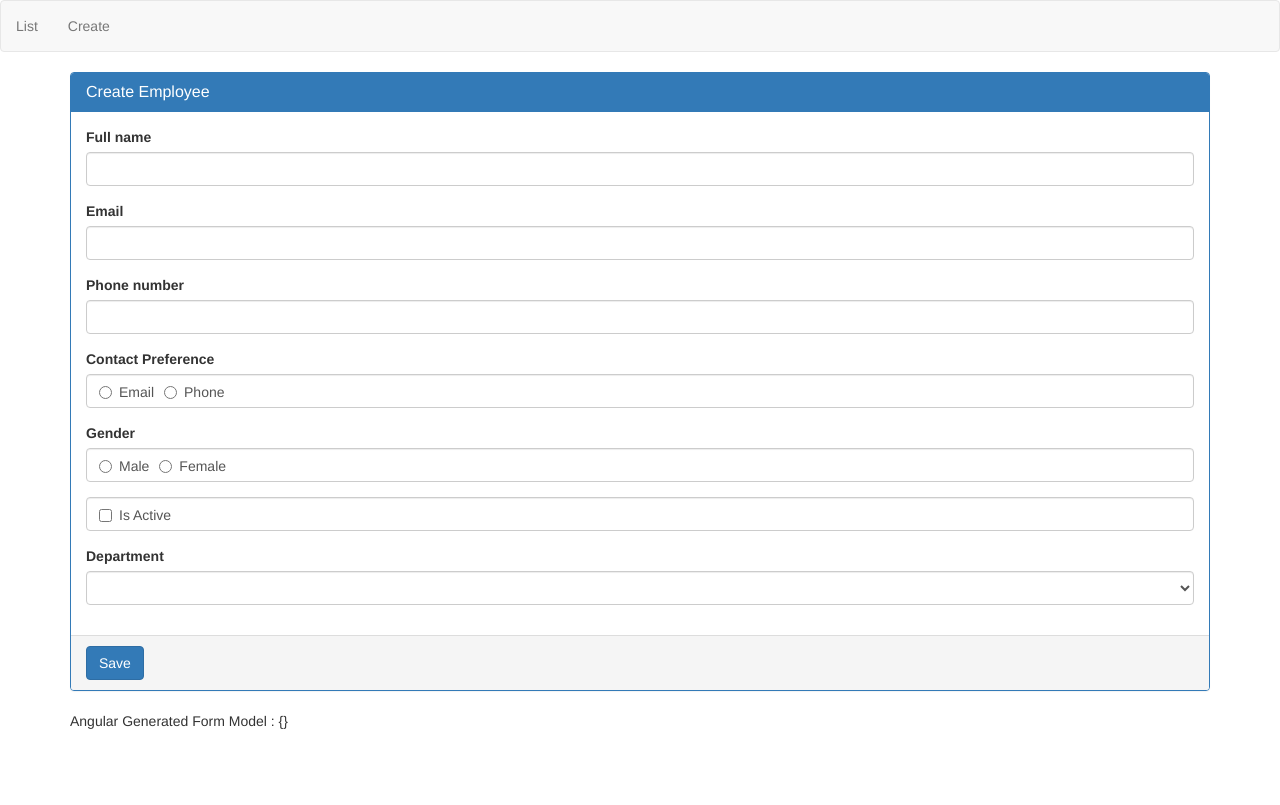
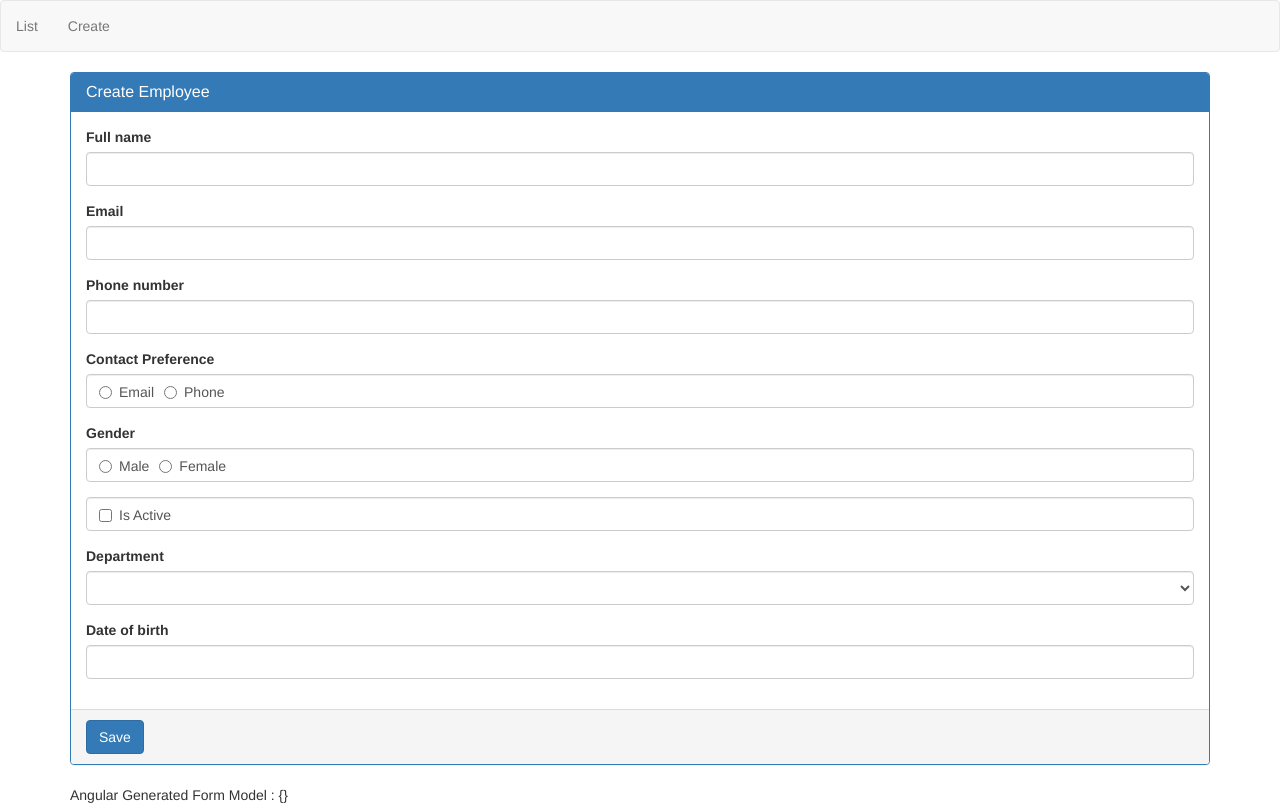
Before and after one commit to Finixzz/Angular-Crud, an Angular app in the folder web-app/: page /create in a window 1280 px wide. Built offline with nearby package versions, Linux system fonts and the light colour scheme.

Commit message:
Added date of birth input field

```diff
--- a/web-app/src/app/employees/create-employee/create-employee.component.html
+++ b/web-app/src/app/employees/create-employee/create-employee.component.html
@@ -59,6 +59,10 @@
                     <option *ngFor="let dep of departments" [value]="dep.id">{{dep.name}}</option>
                 </select>
             </div>
+            <div class="form-group">
+                <label for="dateOfBirth">Date of birth</label>
+                <input id="dateOfBirth" name="dateOfBirth" [(ngModel)]="empModel.dateOfBirth" bsDaterangepicker  type="text" class="form-control" autocomplete="off" >
+            </div>
         </div>
         <div class="panel-footer">
             <button type="submit" class="btn btn-primary">Save</button>
```
